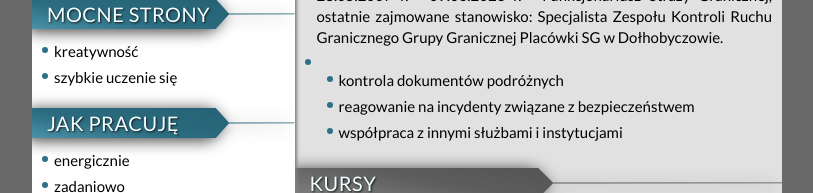
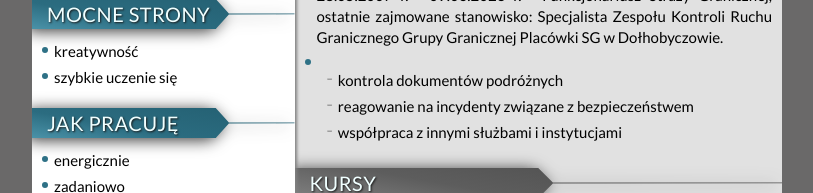
Before and after one commit to AnnaLukaszczyk/CV-AnnaLukaszczyk, a React (Create React App) app: page / in a window 1280 px wide. Shown: the part 598-791 px from the top of the page, without its empty margins (233-1046 px from the left). Built offline with nearby package versions, Linux system fonts and the light colour scheme.

Commit message:
refactored List component to support conditional icons

```diff
--- a/src/common/List/index.js
+++ b/src/common/List/index.js
@@ -1,10 +1,13 @@
 import { ListItem, StyledList, Icon } from "./styled";
 import { faCircle } from "@fortawesome/free-solid-svg-icons";
 
-export const List = ({ items = [] }) => (
+export const List = ({ items = [], isMain, showIcons = true, customIcon }) => (
 	<StyledList>
 		{items.map((item, index) => (
-			<ListItem key={index}><Icon icon={faCircle} />{item}</ListItem>
+			<ListItem key={index}>
+				{showIcons && <Icon icon={customIcon || faCircle} $isMain={isMain} />}
+				{item}
+			</ListItem>
 		))}
 	</StyledList>
 );
```
